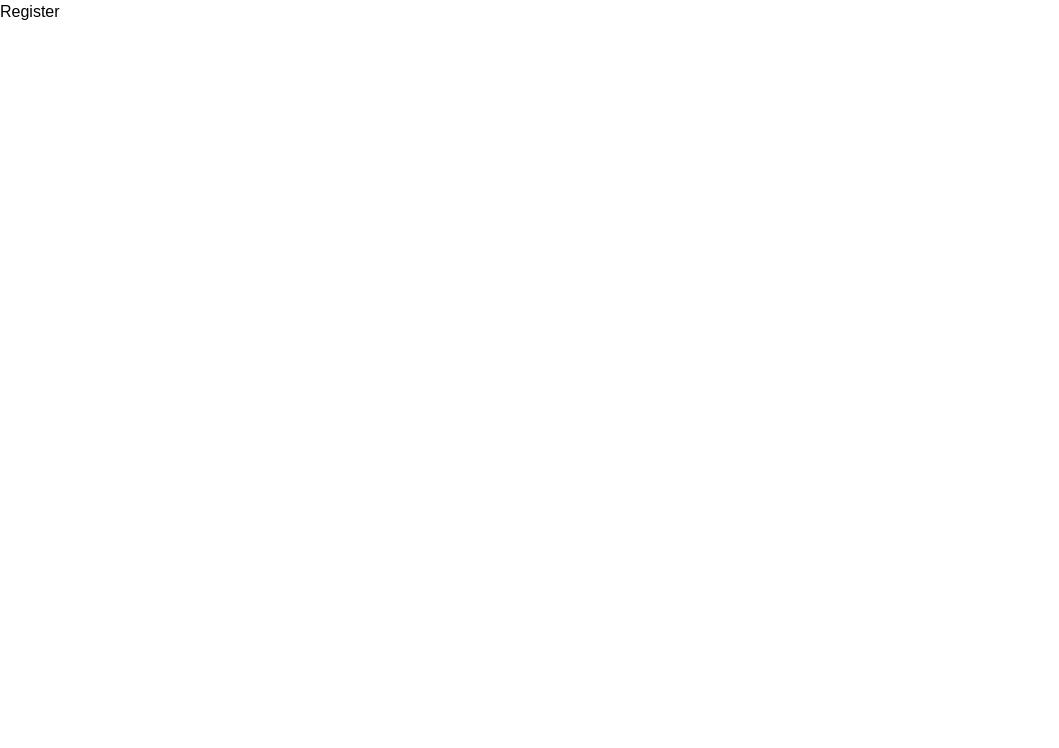
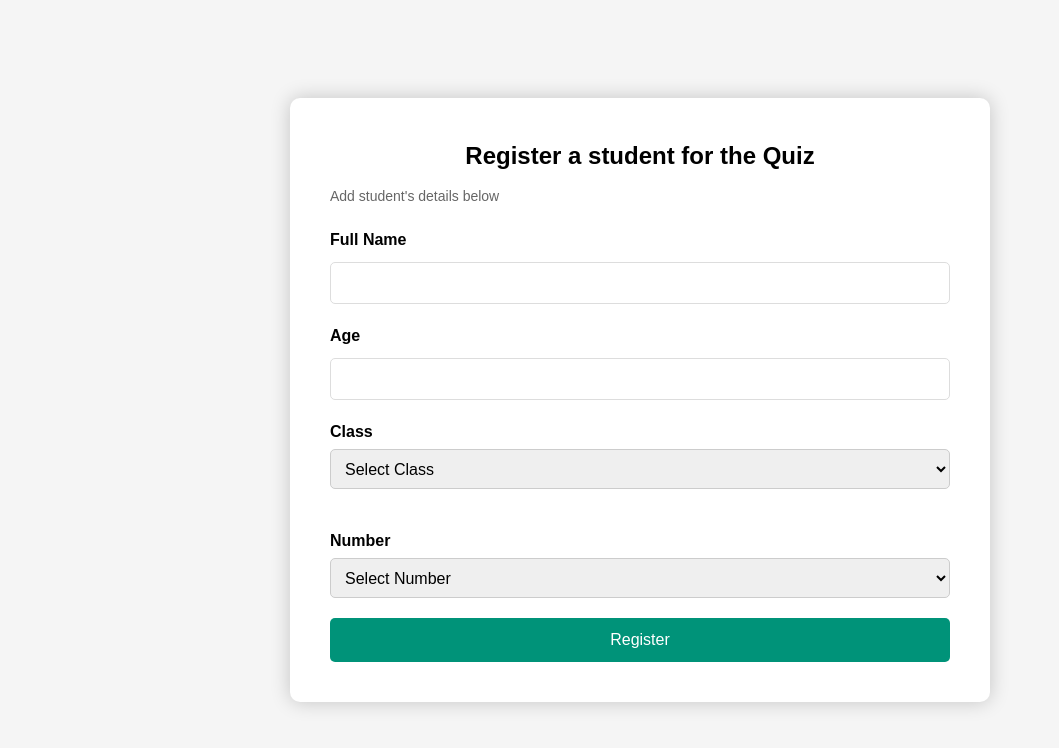
Before and after one commit to uniquetheo/action, a React (Vite) app: page /register in a window 1280 px wide. Shown: the top 748 px of the page, without its empty margins (0-1059 px from the left). Built offline with nearby package versions, Linux system fonts and the light colour scheme.

Commit message:
register page set up

```diff
--- a/src/Components/Pages/Register.jsx
+++ b/src/Components/Pages/Register.jsx
@@ -1,11 +1,71 @@
-import styled from 'styled-components'
+/* eslint-disable react/no-unescaped-entities */
+import styled from "styled-components";
+import { StyledForm, StyledFormWrapper, } from "../Form/Form.styles";
+import { StyledButton } from "../Button/Button.styles";
 
 export const Register = () => {
   return (
     <Main>
-        <h1>Register</h1>
+      <StyledFormWrapper>
+        <StyledForm1>
+          <h2>Register a student for the Quiz</h2>
+          <span>Add student's details below</span>
+          <label htmlFor="fullname">Full Name</label>
+          <input type="text" id="fullname" name="fullname" />
+          <label htmlFor="age">Age</label>
+          <input type="number" id="age" name="age" />
+          <label htmlFor="Class">Class</label>
+          <select name="Class" id="Class">
+            <option value="">Select Class</option>
+            <option value="Basic4">Basic4</option>
+            <option value="Basic5">Basic5</option>
+            <option value="Basic6">Basic6</option>
+            <option value="JHS1">JHS1</option>
+            <option value="JHS2">JHS2</option>
+            <option value="JHS3">JHS3</option>
+          </select>
+          <label htmlFor="Number">Number</label>
+          <select name="number" id="number">
+            <option value="">Select Number</option>
+            <option value="1">Number 1</option>
+            <option value="2">Number 2</option>
+            <option value="3">Number 3</option>
+          </select>
+          <StyledButton>Register</StyledButton>
+        </StyledForm1>
+      </StyledFormWrapper>
     </Main>
-  )
-}
+  );
+};
 
-const Main = styled.main``
+const Main = styled.main`
+  width: 100%;
+  height: 100vh;
+  background-color: #f9f9f9;
+`;
+
+const StyledForm1 = styled(StyledForm)`
+  h2 {
+    font-size: 24px;
+    font-weight: 600;
+    margin-bottom: 10px;
+    text-align: center;
+  }
+
+  select {
+    width: 100%;
+    height: 40px;
+    border-radius: 5px;
+    border: 1px solid #ccc;
+    padding: 0 10px;
+    margin-bottom: 20px;
+
+    option {
+      padding: 0 10px;
+
+      &:first-child {
+        color: #ccc;
+      }
+    }
+  }
+`;
```
